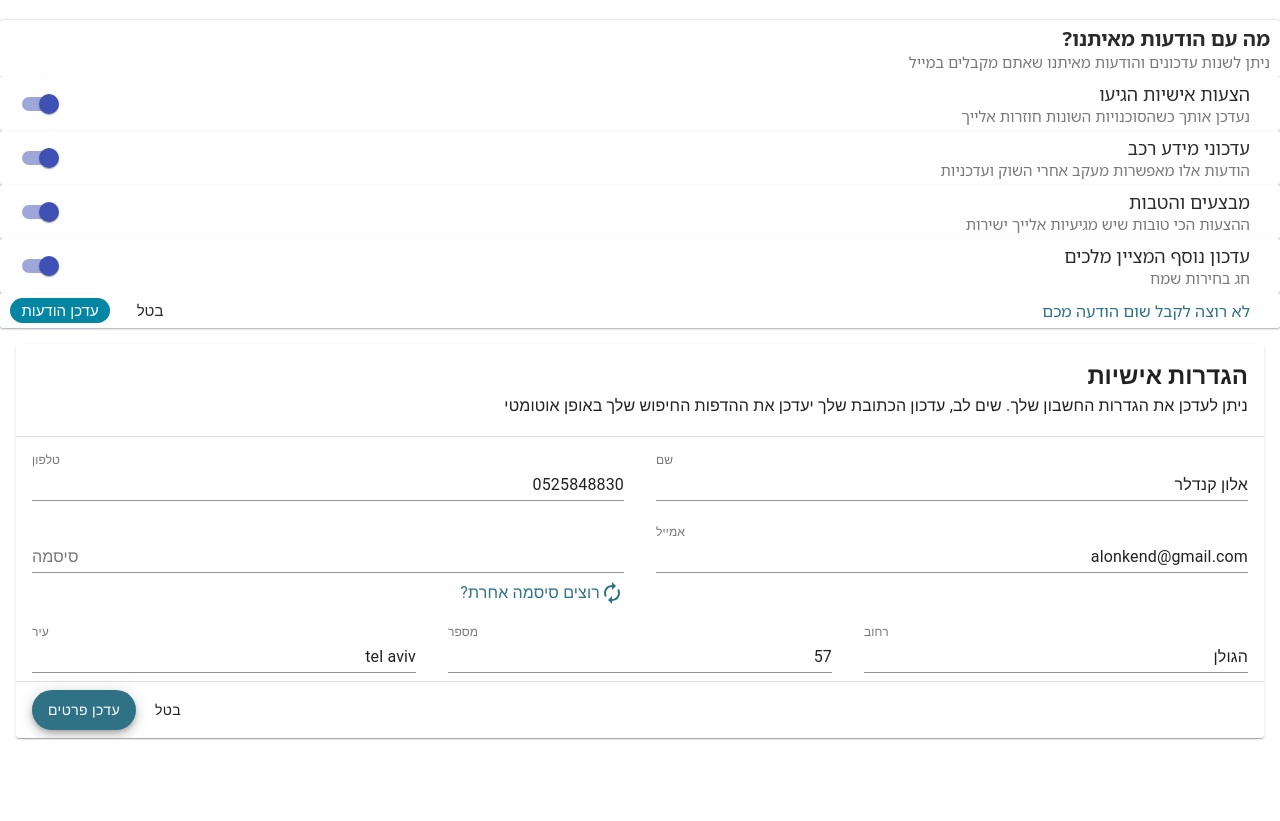
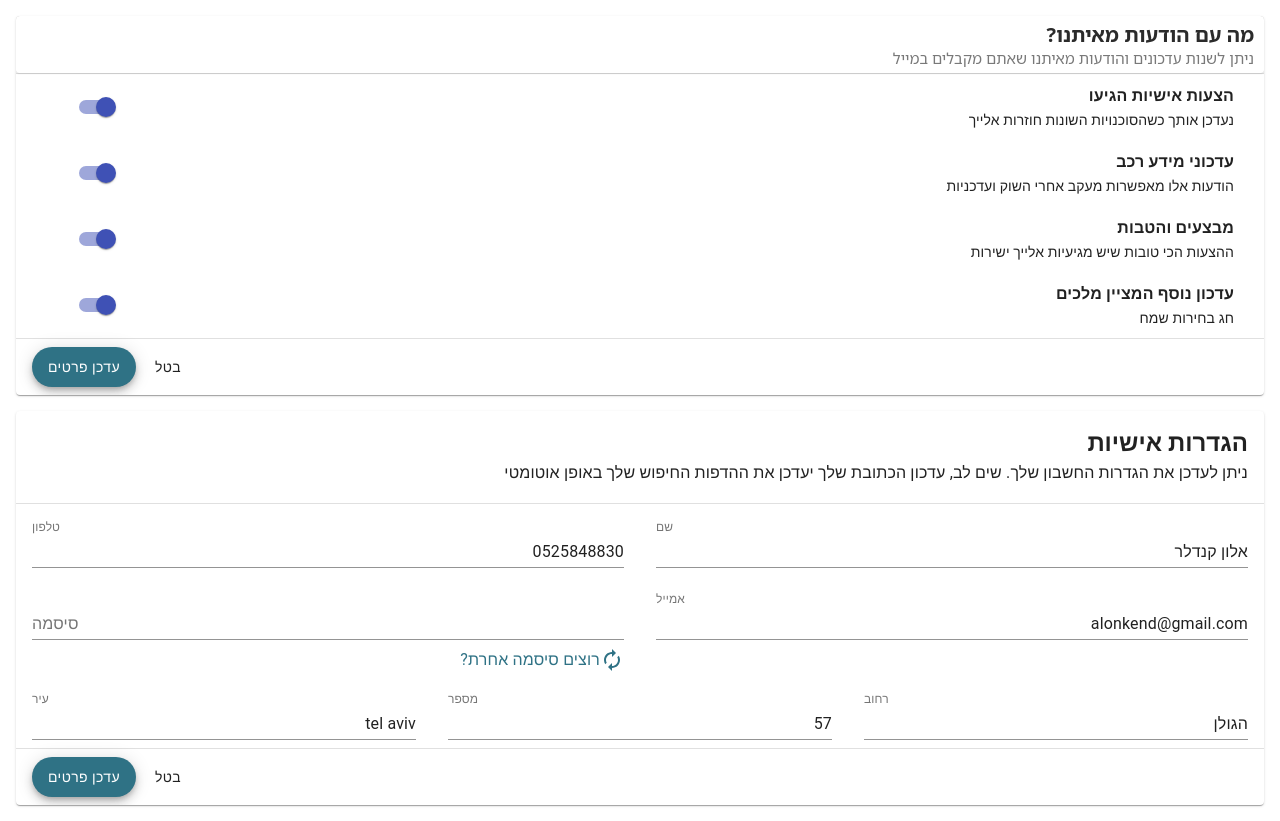
Before and after one commit to AlonKendler/react-course, a React (Create React App) app: page / in a window 1280 px wide. Before the commit the page ends 800 px from the top, so only its background shows below. Built offline with nearby package versions, Linux system fonts and the light colour scheme; what jss-rtl would draw is missing.

Commit message:
NotificationCard content updated

```diff
--- a/src/components/NotificationSettingsCard/NotificationCardAction.js
+++ b/src/components/NotificationSettingsCard/NotificationCardAction.js
@@ -1,18 +1,35 @@
 import React from "react";
+import messages from "./messages";
+import { makeStyles } from "@material-ui/core/styles";
+import Grid from "@material-ui/core/Grid";
+import CardActions from "@material-ui/core/CardActions";
+import Fab from "@material-ui/core/Fab";
+import Button from "@material-ui/core/Button";
 
-// TODO do not use button html tag - use the material ui button and customize it
-// TODO use typographt and not span
-// TODO use mui Grid not css-flex
-function NotificationCardAction() {
+const useStyles = makeStyles(theme => ({
+  color: {
+    backgroundColor: "rgb(47, 114, 133)"
+  }
+}));
+// TODO: use mui card-actions to make reusable carwiz component
+function PersonalCardAction() {
+  const classes = useStyles();
   return (
-    <div className="flexColumn">
-      <span className="actionCardText">לא רוצה לקבל שום הודעה מכם</span>
-      <div>
-        <button className="actionButtonCancel">בטל</button>
-        <button className="actionButton">עדכן הודעות</button>
-      </div>
-    </div>
+    <Grid container direction="row-reverse">
+      <CardActions>
+        <Button>{messages.abort}</Button>
+        <Fab
+          className={classes.color}
+          variant="extended"
+          size="medium"
+          color="primary"
+          aria-label="add"
+        >
+          {messages.updateInfo}
+        </Fab>
+      </CardActions>
+    </Grid>
   );
 }
 
-export default NotificationCardAction;
+export default PersonalCardAction;
--- a/src/components/NotificationSettingsCard/NotificationItem.js
+++ b/src/components/NotificationSettingsCard/NotificationItem.js
@@ -1,15 +1,41 @@
 import React from "react";
 import NotificationSwitch from "./NotificationSwitch";
+import { makeStyles } from "@material-ui/core/styles";
+import Typography from "@material-ui/core/Typography";
+import Grid from "@material-ui/core/Grid";
 
+const useStyles = makeStyles(theme => ({
+  container: {
+    padding: theme.spacing(1),
+    paddingRight: "30px"
+  },
+  switch: {
+    marginLeft: theme.spacing(0)
+  },
+  header: {
+    fontWeight: "bold"
+  }
+}));
 function NotificationItem(props) {
+  const classes = useStyles();
   return (
-    <div className="flexColumn">
-      <div>
-        <div className="textBold">{props.head}</div>
-        <div className="textReg">{props.text}</div>
-      </div>
-      <NotificationSwitch />
-    </div>
+    <Grid
+      container
+      className={classes.container}
+      direction="row"
+      justify="space-between"
+      alignItems="center"
+    >
+      <Grid item xs={11}>
+        <Typography variant="subtitle1" className={classes.header}>
+          {props.head}
+        </Typography>
+        <Typography variant="subtitle2">{props.text}</Typography>
+      </Grid>
+      <Grid item className={classes.switch} xs={1}>
+        <NotificationSwitch />
+      </Grid>
+    </Grid>
   );
 }
 
--- a/src/components/NotificationSettingsCard/index.js
+++ b/src/components/NotificationSettingsCard/index.js
@@ -2,17 +2,28 @@ import React from "react";
 import NotificationTitle from "./NotificationTitle";
 import NotificationList from "./NotificationList";
 import NotificationCardAction from "./NotificationCardAction";
+import Card from "@material-ui/core/Card";
+import { makeStyles } from "@material-ui/core/styles";
+import Divider from "@material-ui/core/Divider";
 
+const useStyles = makeStyles(theme => ({
+  card: {
+    margin: theme.spacing(2)
+  }
+}));
 // TODO use a generic title component for both settigns card
 // TODO use generic actions compoenrt for both settigns card
 // TODO use mui Card component and not plain css
 function NotificationSettingsCard() {
+  const classes = useStyles();
   return (
-    <div className="settingsCard">
+    <Card className={classes.card}>
       <NotificationTitle />
+      <Divider />
       <NotificationList />
+      <Divider />
       <NotificationCardAction />
-    </div>
+    </Card>
   );
 }
 
--- /dev/null
+++ b/src/components/NotificationSettingsCard/messages.js
@@ -0,0 +1,5 @@
+export default {
+  name: "שם",
+  abort: "בטל",
+  updateInfo: "עדכן פרטים"
+};
--- a/src/components/PersonalSettingsCard/index.js
+++ b/src/components/PersonalSettingsCard/index.js
@@ -13,8 +13,7 @@ const useStyles = makeStyles(theme => ({
 }));
 
 // TODO use a generic title component for both settigns card
-// TODO use generic actions compoenrt for both settigns card
-// TODO use mui Card component and not plain css
+// TODO use generic actions component for both settigns card
 // TODO: don't use a "global" stylesheet
 // read about CSS-IN-JS
 // apply CSS-IN-JS
```
